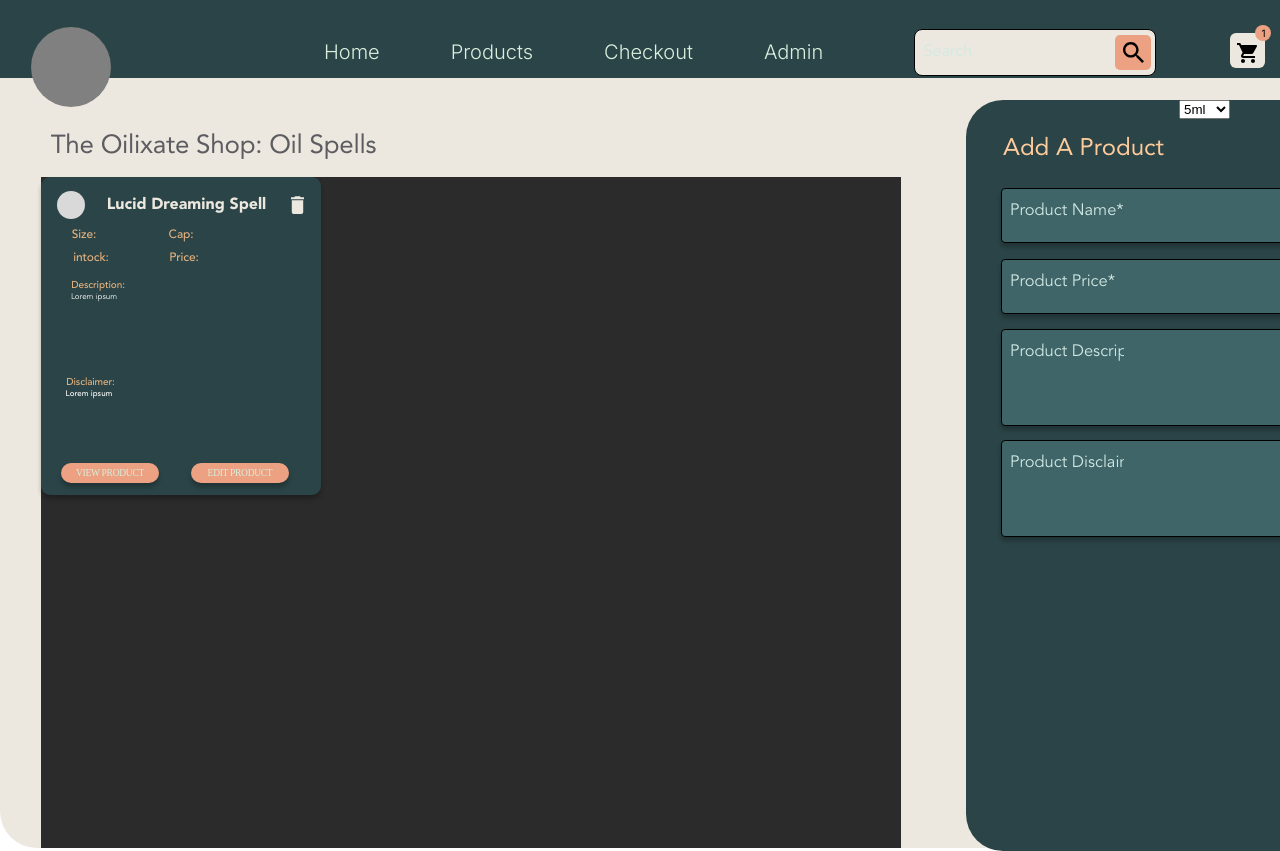
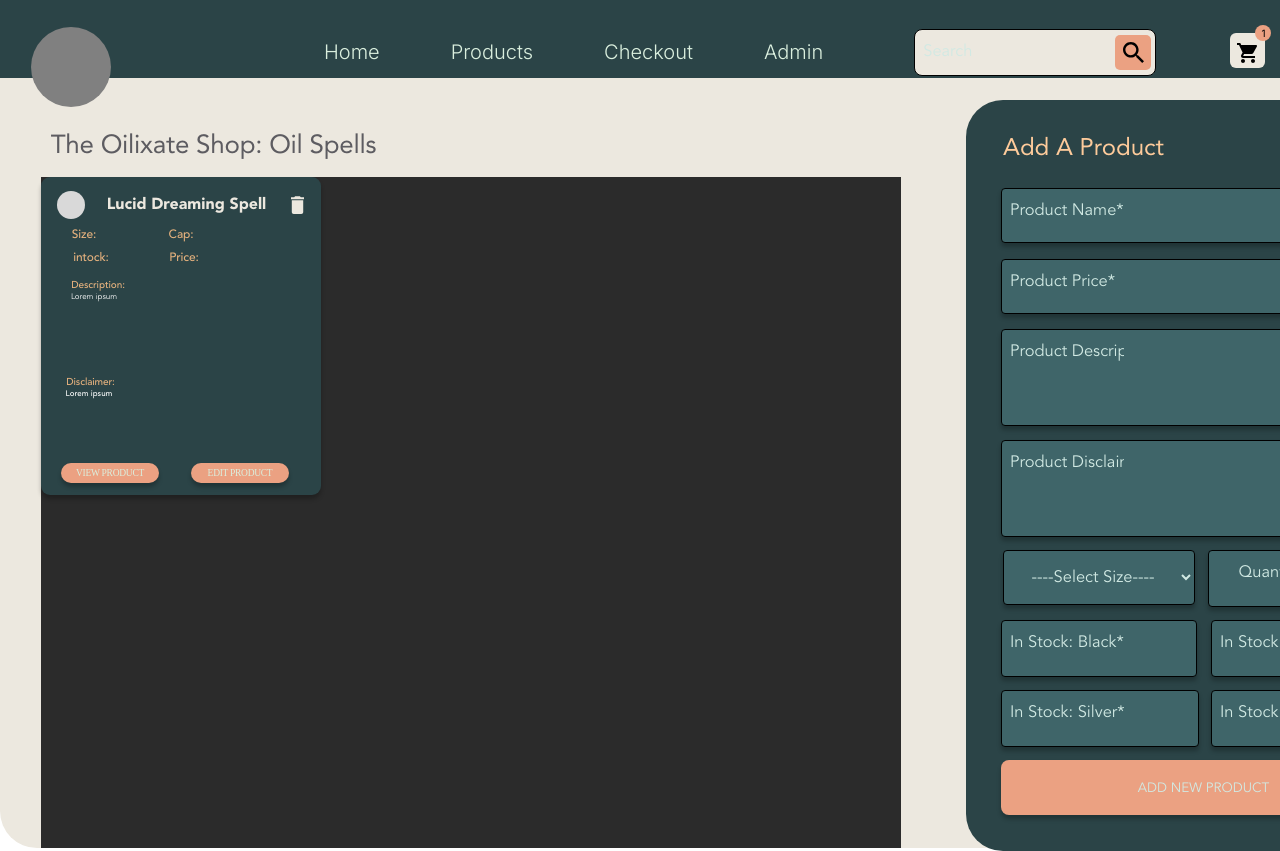
Before and after one commit to Tsebo200/Oilixate, a React (Create React App) app in the folder client/: page /Admin in a window 1280 px wide. Shown: the top 851 px of the page. Built offline with nearby package versions, Linux system fonts and the light colour scheme.

Commit message:
Admin Frontend Basically Done
Need to come back to fix input cursor positions in the fields

```diff
--- a/client/src/components/Admin.js
+++ b/client/src/components/Admin.js
@@ -32,24 +32,20 @@ const Admin = () => {
                         <input type={"number"} className={"product-price"} placeholder={"Product Price*"}></input>
                         <input type={"text"} className={"product-desc"} placeholder={"Product Description*"}></input>
                         <input type={"text"} className={"product-disc"} placeholder={"Product Disclaimer*"}></input>
-                        <select placeholder={"Size:"}>
+                        <select className="admit-product-size" placeholder={"Size:"}>
+                            <option>----Select Size----</option>
                             <option>5ml</option>
                             <option>10ml</option>
                             <option>30ml</option>
                         </select>
-                    </form>
-                    {/* <form>
-
-
-
-
-
                         <input type={"number"} className={"product-quantity"} placeholder={"Quantity*"}></input>
                         <input type={"text"} className={"product-black"} placeholder={"In Stock: Black*"}></input>
                         <input type={"text"} className={"product-white"} placeholder={"In Stock: White*"}></input>
                         <input type={"text"} className={"product-silver"} placeholder={"In Stock: Silver*"}></input>
                         <input type={"text"} className={"product-gold"} placeholder={"In Stock: Gold*"}></input>
-                    </form> */}
+                        <button type={"submit"} className={"new-product-btn"}>ADD NEW PRODUCT</button>
+                    </form>
+
                 </div>
             </div>
 
--- a/client/src/index.css
+++ b/client/src/index.css
@@ -2015,12 +2015,11 @@ input[type="number"].product-price{
 .product-desc{
   position: absolute;
   left: 0px;
-  padding: 50px;
  }
 
  input[type="text"].product-disc{
   position: absolute;
-  padding: 8px;
+  padding: -50px;
   box-sizing: border-box;
   width: 407px;
   height: 97px;
@@ -2037,5 +2036,146 @@ input[type="number"].product-price{
 .product-desc{
   position: absolute;
   left: 0px;
-  padding: 200px;
  }
+
+ .admit-product-size{
+  position: absolute;
+  font-family: AvenirBook;
+  font-size: 16.5px;
+  left: -80px;
+  top: 430px;
+  width: 192px;
+  height: 55px;
+  margin-left: 117px;
+  margin-top: 20px;
+  border-style: none;
+  text-align: center;
+  background: #3F6569;
+  border: 0.4px solid #000000;
+  color: #D1E9E3; /* How to change color of the dropdown icon Only */
+  border-radius: 4px;
+  box-shadow: 0px 4px 4px rgba(0, 0, 0, 0.25);
+}
+
+.product-quantity{
+  position: absolute;
+  font-family: AvenirBook;
+  font-size: 16.5px;
+  left: 125px;
+  top: 430px;
+  width: 192px;
+  height: 53px;
+  margin-left: 117px;
+  margin-top: 20px;
+  border-style: none;
+  text-align: center;
+  background: #3F6569;
+  border: 0.4px solid #000000;
+  color: #D1E9E3; /* How to change color of the dropdown icon Only */
+  border-radius: 4px;
+  box-shadow: 0px 4px 4px rgba(0, 0, 0, 0.25);
+}
+
+.product-black{
+  position: absolute;
+  font-family: AvenirBook;
+  font-size: 16.5px;
+  width: 190px;
+  height: 53px;
+  left: 35px;
+  top: 500px;
+  margin-top: 20px;
+  border-style: none;
+  background: #3F6569;
+  border: 0.4px solid #000000;
+  color: #D1E9E3; /* How to change color of the dropdown icon Only */
+  border-radius: 4px;
+  box-shadow: 0px 4px 4px rgba(0, 0, 0, 0.25);
+}
+
+.product-white{
+  position: absolute;
+  font-family: AvenirBook;
+  font-size: 16.5px;
+  width: 192px;
+  height: 53px;
+  left: 245px;
+  top: 500px;
+  margin-top: 20px;
+  border-style: none;
+  background: #3F6569;
+  border: 0.4px solid #000000;
+  color: #D1E9E3; /* How to change color of the dropdown icon Only */
+  border-radius: 4px;
+  box-shadow: 0px 4px 4px rgba(0, 0, 0, 0.25);
+}
+
+.product-white{
+  position: absolute;
+  font-family: AvenirBook;
+  font-size: 16.5px;
+  width: 192px;
+  height: 53px;
+  left: 245px;
+  top: 500px;
+  margin-top: 20px;
+  border-style: none;
+  background: #3F6569;
+  border: 0.4px solid #000000;
+  color: #D1E9E3; /* How to change color of the dropdown icon Only */
+  border-radius: 4px;
+  box-shadow: 0px 4px 4px rgba(0, 0, 0, 0.25);
+}
+
+.product-silver{
+  position: absolute;
+  font-family: AvenirBook;
+  font-size: 16.5px;
+  width: 192px;
+  height: 53px;
+  left: 35px;
+  top: 570px;
+  margin-top: 20px;
+  border-style: none;
+  background: #3F6569;
+  border: 0.4px solid #000000;
+  color: #D1E9E3; /* How to change color of the dropdown icon Only */
+  border-radius: 4px;
+  box-shadow: 0px 4px 4px rgba(0, 0, 0, 0.25);
+}
+
+.product-gold{
+  position: absolute;
+  font-family: AvenirBook;
+  font-size: 16.5px;
+  width: 192px;
+  height: 53px;
+  left: 245px;
+  top: 570px;
+  margin-top: 20px;
+  border-style: none;
+  background: #3F6569;
+  border: 0.4px solid #000000;
+  color: #D1E9E3; /* How to change color of the dropdown icon Only */
+  border-radius: 4px;
+  box-shadow: 0px 4px 4px rgba(0, 0, 0, 0.25);
+ }
+
+ .new-product-btn{
+  position: absolute;
+  width: 405px;
+  height: 55px;
+  left: 35px;
+  top: 660px;
+  text-decoration: none;
+  border-style: none;
+  text-align: center;
+  background: #EBA182;
+  box-shadow: 0px 4px 4px rgba(0, 0, 0, 0.25);
+  border-radius: 8px;
+  font-family: avenirBook;
+  font-size: 13.5px;
+  line-height: 18px;
+  text-transform: uppercase;
+  color: #D1E9E3;
+}
```
